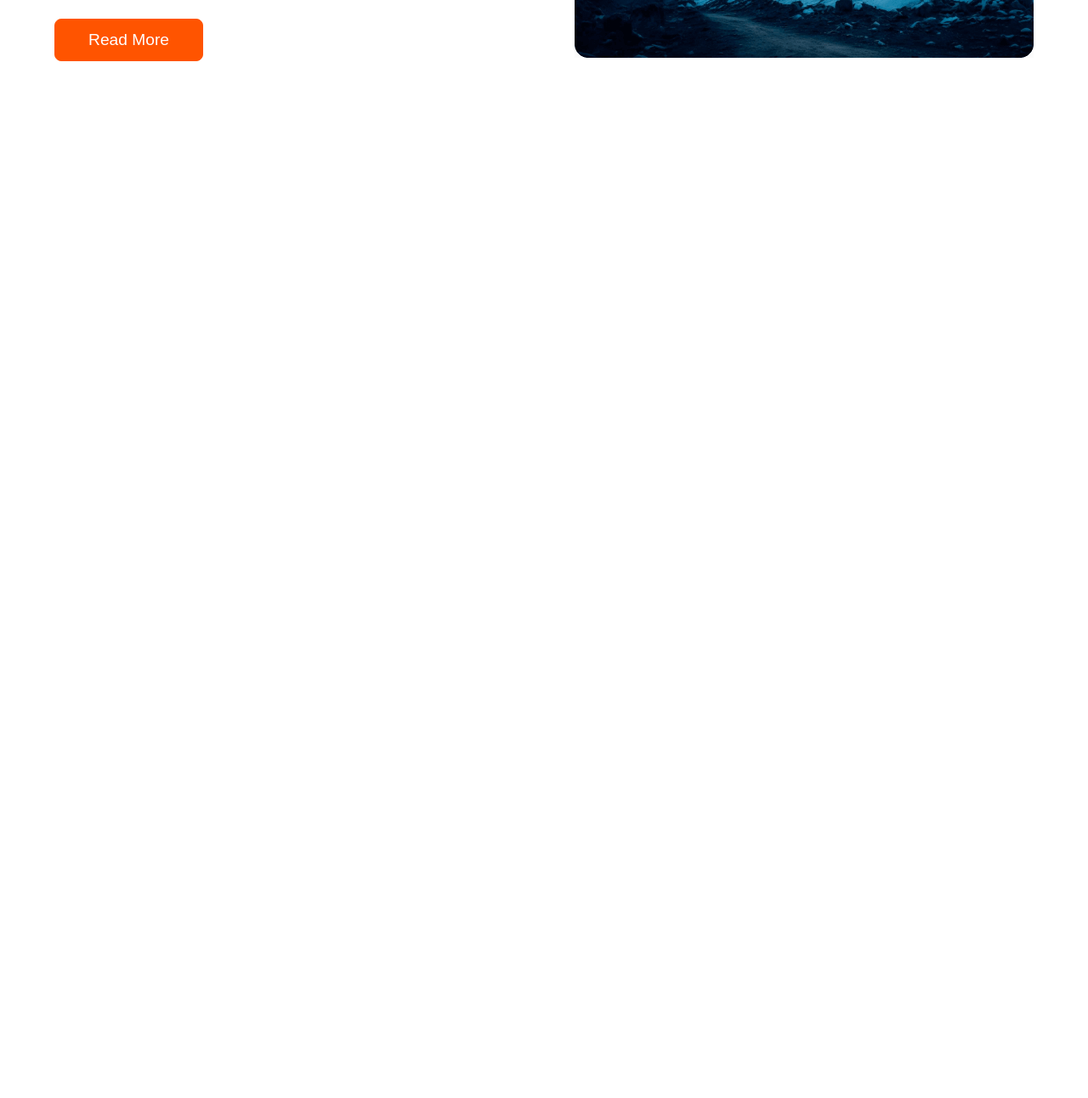
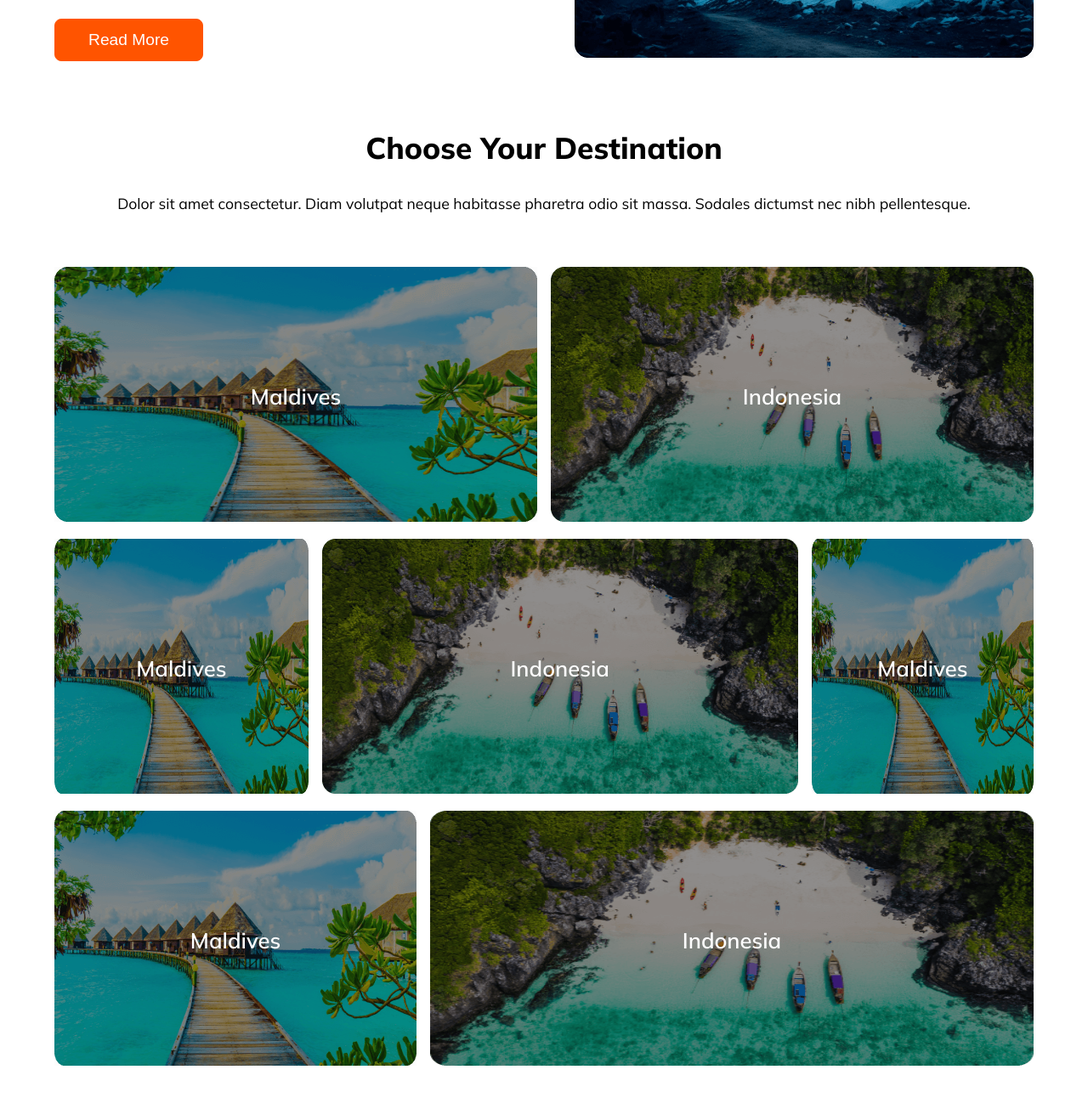
Before and after one commit to ahasan-ullah/B9-A2-Solution-PH, a plain HTML site: page index.html in a window 1280 px wide. Shown: the part 1298-2590 px from the top of the page at 85% size. Before the commit the page ends 1450 px from the top, so only its background shows below. Drawn offline with Linux system fonts and the light colour scheme.

Commit message:
destination section added

```diff
--- a/index.html
+++ b/index.html
@@ -57,5 +57,49 @@
     </div>
   </section>
 
+  <section class="container your-destination">
+    <div class="destination-heading">
+      <h3>Choose Your Destination</h3>
+      <p>Dolor sit amet consectetur. Diam volutpat neque habitasse pharetra odio sit massa. Sodales dictumst nec nibh pellentesque.</p>
+    </div>
+    <div class="row-1">
+      <div class="country-card">
+        <img src="images/Rectangle 5.png" alt="">
+        <p class="country">Maldives</p>
+      </div>
+      <div class="country-card">
+        <img src="images/Rectangle 8.png" alt="">
+        <p class="country">Indonesia</p>
+      </div>
+    </div>
+    <div class="row-2">
+      <div class="country-card">
+        <img src="images/Rectangle 5.png" alt="">
+        <p class="country">Maldives</p>
+      </div>
+      <div class="country-card">
+        <img src="images/Rectangle 8.png" alt="">
+        <p class="country">Indonesia</p>
+      </div><div class="country-card">
+        <img src="images/Rectangle 5.png" alt="">
+        <p class="country">Maldives</p>
+      </div>
+    </div>
+    <div class="row-3">
+      <div class="country-card">
+        <img src="images/Rectangle 5.png" alt="">
+        <p class="country">Maldives</p>
+      </div>
+      <div class="country-card">
+        <img src="images/Rectangle 8.png" alt="">
+        <p class="country">Indonesia</p>
+      </div>
+    </div>
+  </section>
+
+  <footer class="footer">
+
+  </footer>
+
 </body>
 </html>
--- a/style/style.css
+++ b/style/style.css
@@ -152,3 +152,46 @@ input, select{
 .text-content h3{
   text-align: left;
 }
+
+/* your destination */
+.destination-heading{
+  display: flex;
+  flex-direction: column;
+  row-gap: 2rem;
+  margin: 4rem 0;
+}
+
+.your-destination img{
+  width: 100%;
+  height: 300px;
+  filter: brightness(70%);
+}
+
+.row-1, .row-2, .row-3{
+  display: grid;
+  grid-template-columns: 1fr 1fr;
+  margin: 1rem 0;
+  gap: 1rem;
+}
+
+.row-2{
+  grid-template-columns: 0.80fr 1.5fr 0.70fr;
+}
+
+.row-3{
+  grid-template-columns: 0.75fr 1.25fr;
+}
+
+.country-card{
+  position: relative;
+}
+
+.country{
+  position: absolute;
+  top: 50%;
+  left: 50%;
+  color: white;
+  font-size: 1.6rem;
+  font-weight: 600;
+  transform: translate(-50%,-50%);
+}
```
